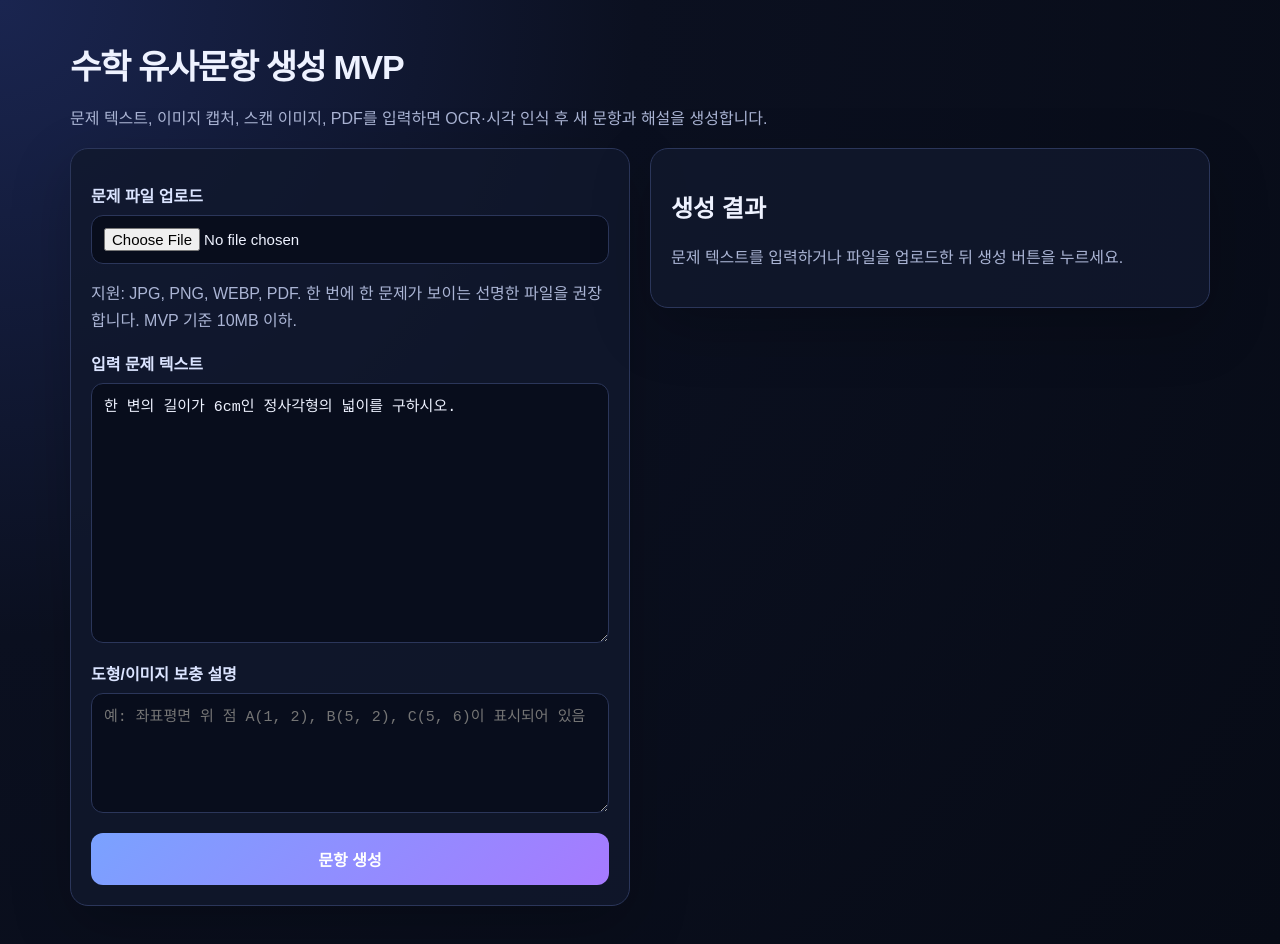
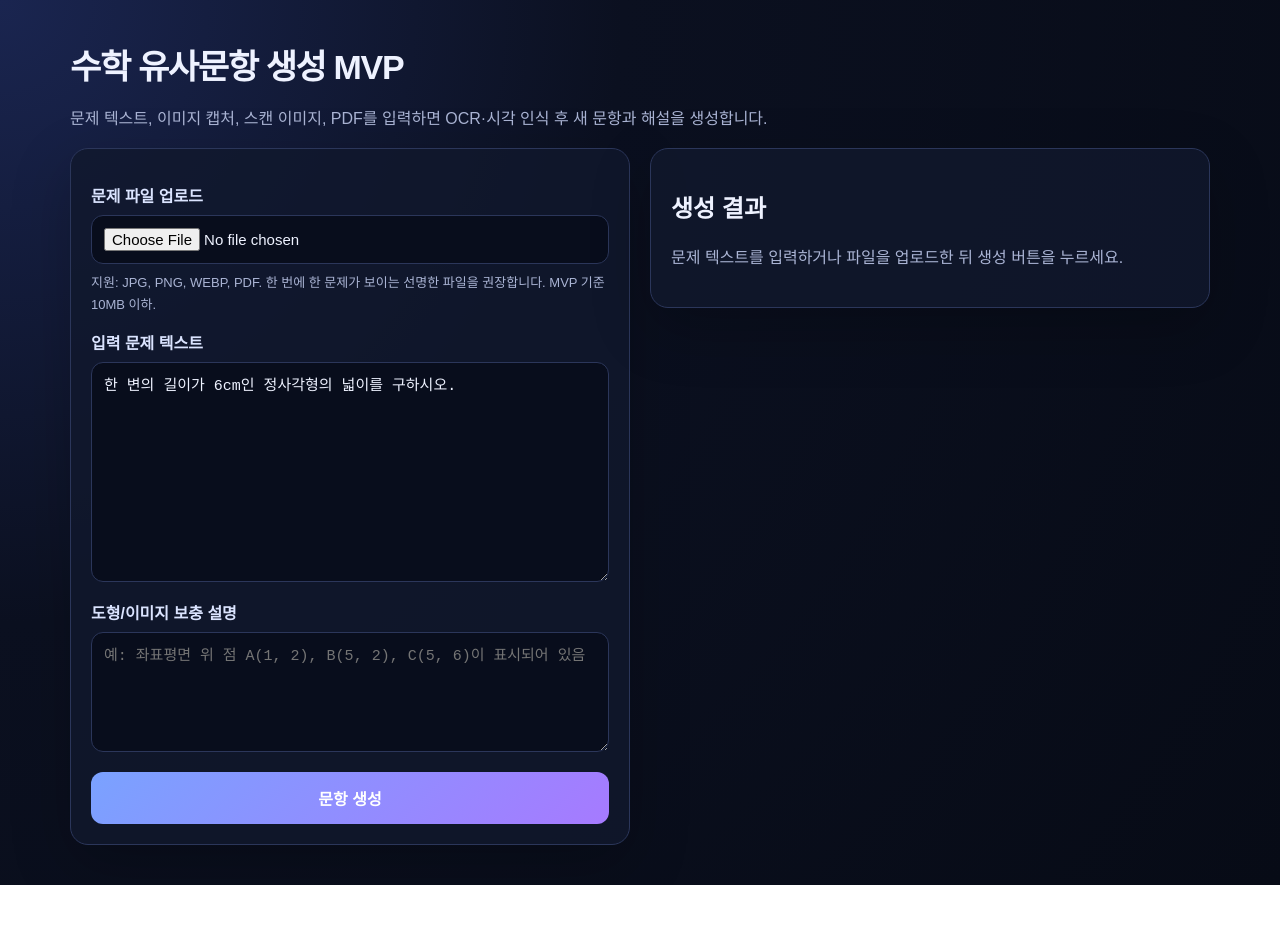
Before and after one commit to apark12321-ux/math-variant-mvp, a Next.js app: page / in a window 1280 px wide. After the commit the page ends 885 px from the top, so only its background shows below. Built offline with nearby package versions, Linux system fonts and the light colour scheme.

Commit message:
Polish upload input styling

```diff
--- a/app/globals.css
+++ b/app/globals.css
@@ -21,7 +21,8 @@ p { color: var(--muted); line-height: 1.7; }
 .grid { display: grid; grid-template-columns: 1fr 1fr; gap: 20px; align-items: start; }
 .card { background: rgba(17, 24, 44, .82); border: 1px solid var(--line); border-radius: 18px; padding: 20px; box-shadow: 0 20px 60px rgba(0,0,0,.22); }
 textarea, input, select { width: 100%; border: 1px solid var(--line); border-radius: 12px; background: #080d1c; color: var(--text); padding: 12px; font-size: 15px; }
-textarea { min-height: 260px; resize: vertical; line-height: 1.55; }
+input[type="file"] { cursor: pointer; }
+textarea { min-height: 220px; resize: vertical; line-height: 1.55; }
 label { display: block; margin: 14px 0 8px; font-weight: 700; color: #dbe4ff; }
 button { margin-top: 16px; width: 100%; border: 0; border-radius: 12px; padding: 14px 18px; background: linear-gradient(135deg, #7aa2ff, #a67aff); color: white; font-weight: 800; cursor: pointer; font-size: 16px; }
 button:disabled { opacity: .55; cursor: not-allowed; }
@@ -31,4 +32,5 @@ pre { white-space: pre-wrap; word-break: break-word; background: #080d1c; border
 .diagram svg { max-width: 100%; height: auto; background: white; border-radius: 12px; }
 .error { color: var(--danger); }
 .ok { color: var(--ok); }
+.hint { margin-top: 8px; font-size: 13px; color: var(--muted); }
 @media (max-width: 860px) { .grid { grid-template-columns: 1fr; } }
```
